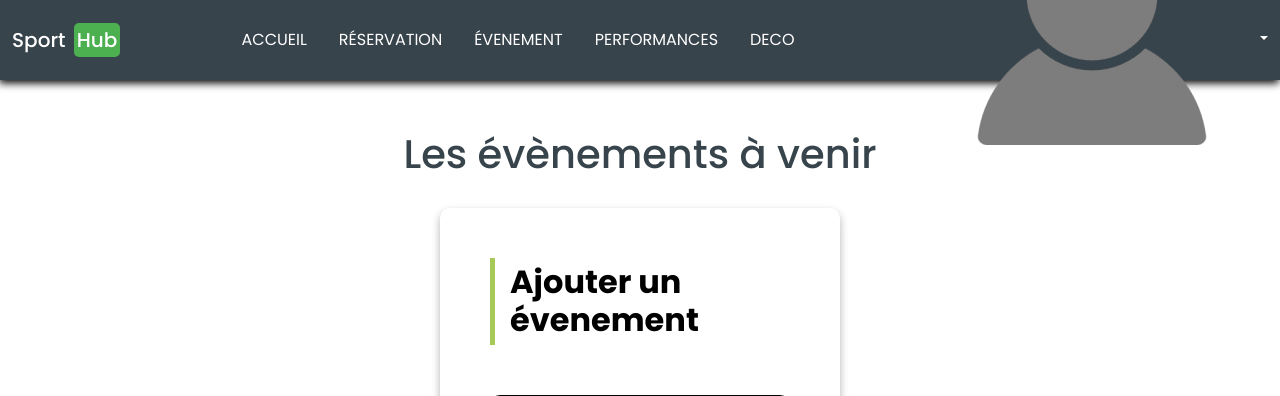
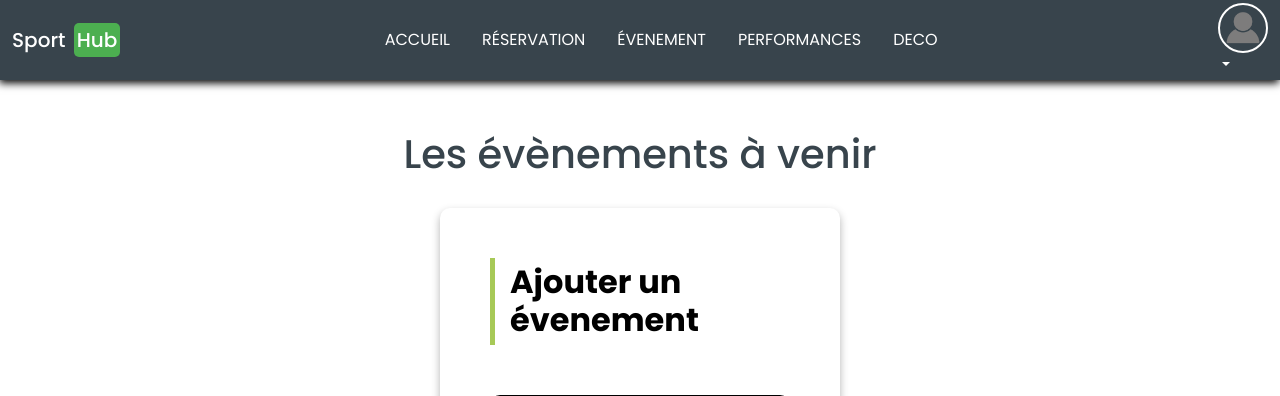
Before and after one commit to FOUCHER-Mathias-23022625/GestionSalleDeSportSAE, a PHP site: page /GestionSalleDeSportSAE/evenement/afficheEvenement in a window 1280 px wide. Shown: the top 396 px of the page. Run offline with PHP 8.4, Linux system fonts and the light colour scheme; the visitor is signed in with stand-in values (Sample User, id 1); data that the repository does not hold is empty.

Commit message:
patch bug

```diff
--- a/assets/styles/navbar2.css
+++ b/assets/styles/navbar2.css
@@ -15,6 +15,16 @@
     transition: 0.3s color;
     font-family: 'Poppins', sans-serif; /* Ajout de la police utilisée auparavant */
     cursor: pointer;
+}
+
+.photoProfil {
+    border-radius: 50%;
+    border: 2px solid #fff;
+    height: 50px;
+    width: 50px;
+    display: flex;
+    align-items: center;
+    justify-content: center;
 }
 
 .hub{
--- a/modules/blog/views/Layout.php
+++ b/modules/blog/views/Layout.php
@@ -20,6 +20,7 @@ class Layout { // PSR-12: opening brace next line
                     <link rel="stylesheet" href="/GestionSalleDeSportSAE/assets/styles/evenement.css">
                     <link rel="stylesheet" href="/GestionSalleDeSportSAE/assets/styles/performance.css">
                     <link rel="stylesheet" href="/GestionSalleDeSportSAE/assets/styles/interfaceAdmin.css">
+                    <link rel="stylesheet" href="/GestionSalleDeSportSAE/assets/styles/navbar.css">
                     <link rel="stylesheet" href="/GestionSalleDeSportSAE/assets/styles/navbar2.css">
                     <link rel="stylesheet" href="/GestionSalleDeSportSAE/assets/styles/abonnement.css">
                     <link href="https://cdn.jsdelivr.net/npm/bootstrap@5.3.3/dist/css/bootstrap.min.css" rel="stylesheet" integrity="sha384-QWTKZyjpPEjISv5WaRU9OFeRpok6YctnYmDr5pNlyT2bRjXh0JMhjY6hW+ALEwIH" crossorigin="anonymous">
```
